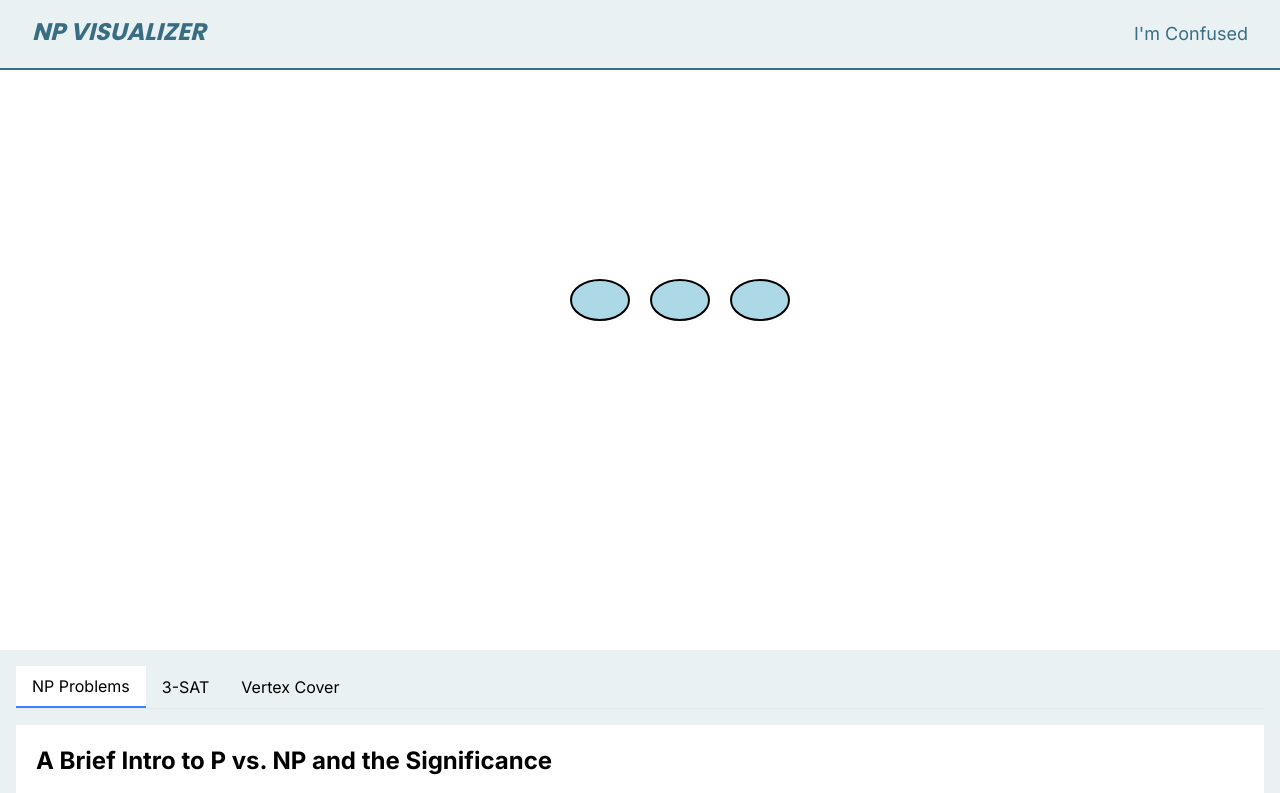
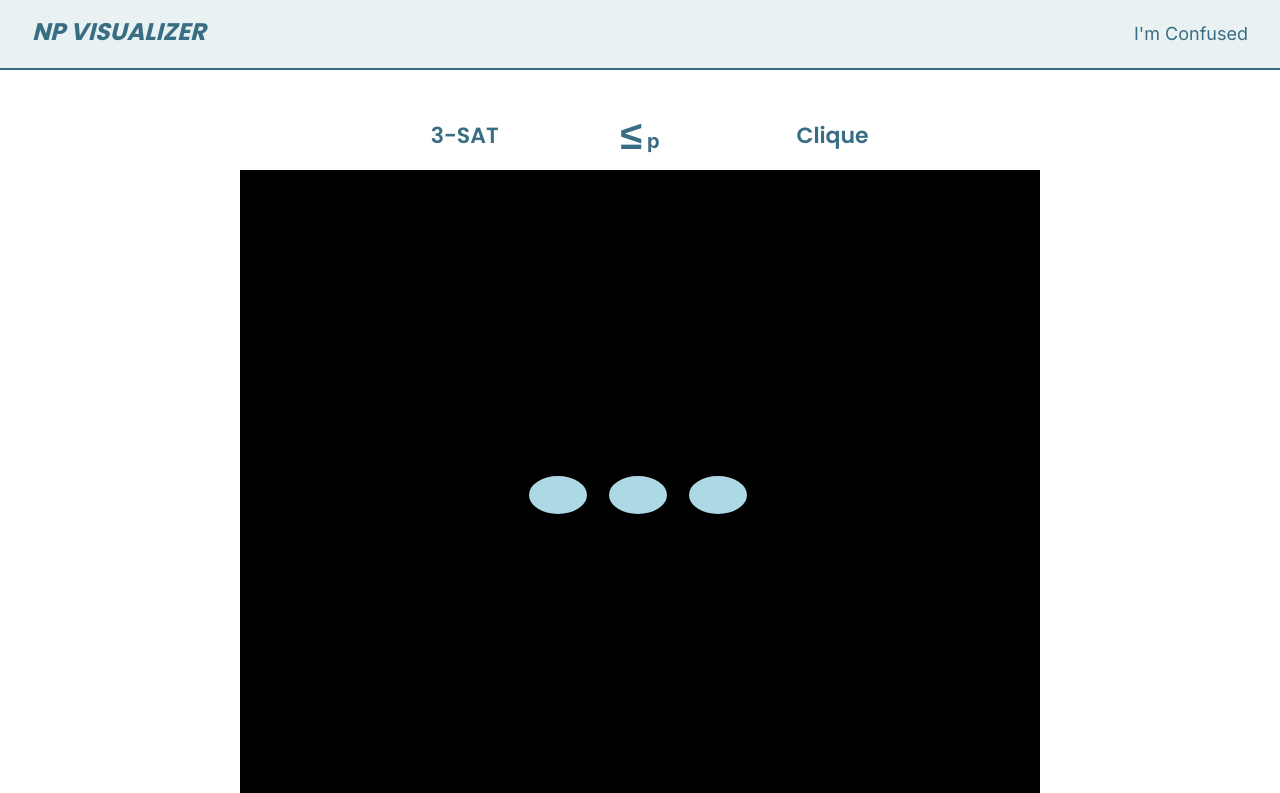
Before and after one commit to shiningaeo/np-reduction-visualizer, a Next.js app: page / in a window 1280 px wide. Shown: the top 793 px of the page. Built offline with nearby package versions, Linux system fonts and the light colour scheme.

Commit message:
svg work on sat->clique

```diff
--- a/src/app/components/sat-to-clique/Arrange.tsx
+++ b/src/app/components/sat-to-clique/Arrange.tsx
@@ -8,13 +8,15 @@ import React, { useState } from 'react';
 
 function Horizontal() {
     return (
-        <svg width="300" height="100" x="500" y="250">
-            <ellipse cx="100" cy="50" rx="29" ry="20" fill="lightblue" stroke="black" stroke-width="2" />
-            <ellipse cx="180" cy="50" rx="29" ry="20" fill="lightblue" stroke="black" stroke-width="2" />
-            <ellipse cx="260" cy="50" rx="29" ry="20" fill="lightblue" stroke="black" stroke-width="2" />
+        <svg width="228" height="44" x="286" y="303">
+            <ellipse cx="32" cy="22" rx="30" ry="20" fill="lightblue" stroke="black" strokeWidth="2" />
+            <ellipse cx="112" cy="22" rx="30" ry="20" fill="lightblue" stroke="black" strokeWidth="2" />
+            <ellipse cx="192" cy="22" rx="30" ry="20" fill="lightblue" stroke="black" strokeWidth="2" />
         </svg>
     );
 }
+
+// m = 1: x=286
 
 
 export default function Arrange() {
--- a/src/app/components/sat-to-clique/SAT-CL.tsx
+++ b/src/app/components/sat-to-clique/SAT-CL.tsx
@@ -1,5 +1,6 @@
 import React, { useState } from 'react';
 import Arrange from './Arrange';
+import { poppins } from '../../fonts/fonts';
 
 // 3SAT -> Clique (CL)
 
@@ -7,9 +8,41 @@ export default function Three_SAT_CL() {
 
     return (
     <>
-        <svg height="650" width="800">
-            <Arrange />
-        </svg>
+        <main className="flex flex-col items-center justify-between" style={{marginTop:60, marginBottom:18}}>
+            <main className="top-0 left-0 w-full" style={{height:50, marginTop: 30}}>
+                <div className="flex flex-row w-full justify-center" style={{height:300, zIndex: -100, marginTop:20}}>
+                    <div className="flex flex-row w-4/12 justify-center" style={{height:50}}>
+                    <div className="flex flex-row w-2/12 justify-center items-center"></div>
+                        <div className="flex flex-row w-4/12 justify-center items-center"></div>
+                        <div className="flex flex-row w-8/12 justify-center items-center">
+                            <h1 className={`${poppins.className} font-semibold`} style={{fontSize:22, color:"#396D83"}}>3-SAT</h1>
+                        </div>
+                    </div>
+
+                    <div className="flex flex-row justify-center w-1/12 font-bold items-center" style={{height:50}}>
+                        <h1 style={{color:"#396D83", zIndex:10, fontSize:40}}>&#8804;</h1>
+                        <h1 style={{color:"#396D83", zIndex:10, fontSize:20, marginTop:12}}>&nbsp;p</h1>
+                    </div>
+
+                    <div className="flex flex-row w-4/12 justify-center" style={{height:50}}>
+                        <div className="flex flex-row w-10/12 justify-center" style={{height:50}}>
+                            <div className="flex w-7/12 justify-center items-center">
+                                <h1 className={`${poppins.className} font-semibold`} style={{fontSize:22, color:"#396D83"}}>Clique</h1>
+                            </div>
+                            <div className="flex flex-row w-5/12 justify-center items-center"></div>
+                        </div>
+                    </div>
+                </div>
+            </main>
+
+            <div className="flex flex-row justify-center items-center w-full h-full" style={{marginTop:30}}>
+                <div className="flex" style={{height:650, width:800, backgroundColor:"black"}}>
+                    <svg height="650" width="800">
+                        <Arrange />
+                    </svg>
+                </div>
+            </div>
+        </main>
     </>
     );
 }
```
